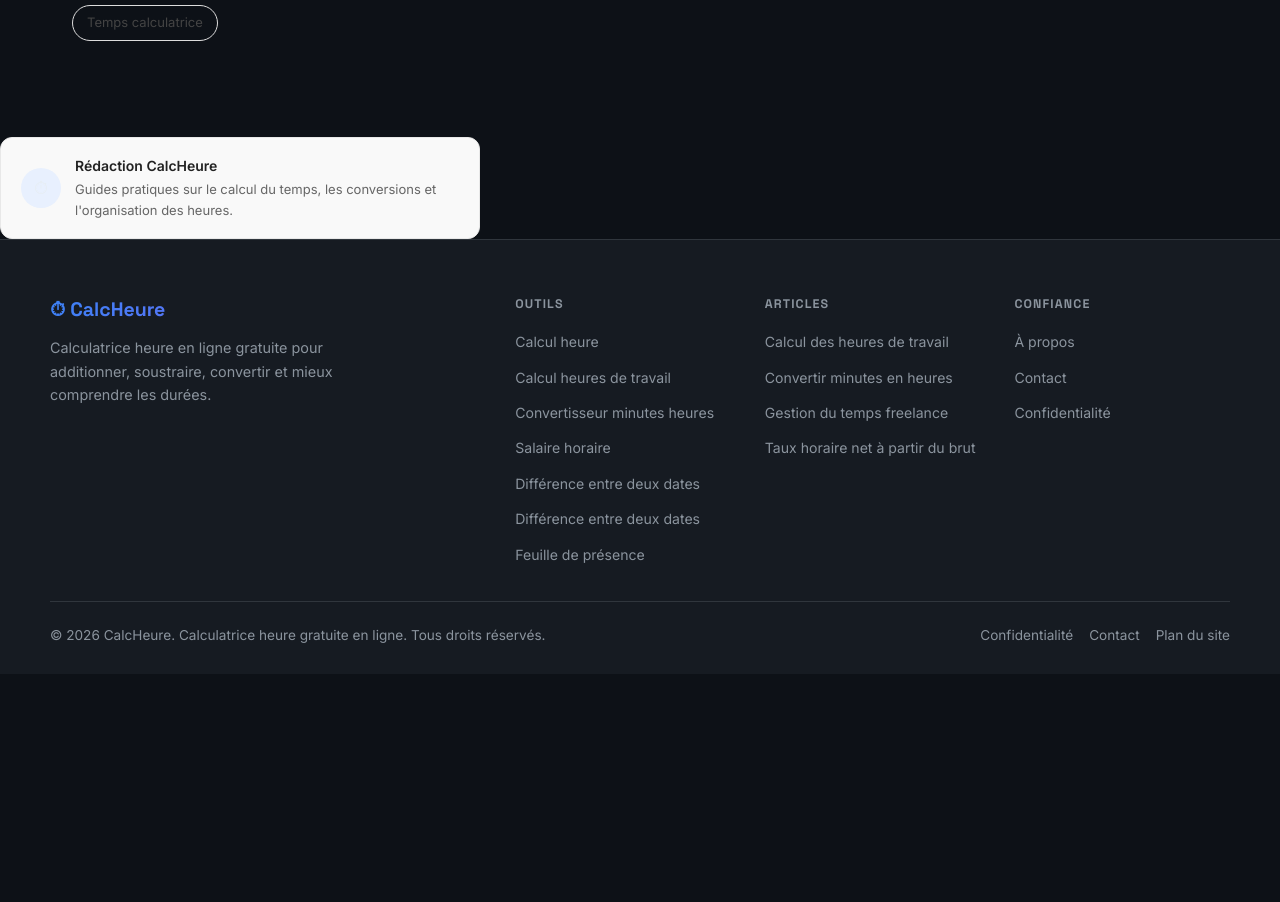
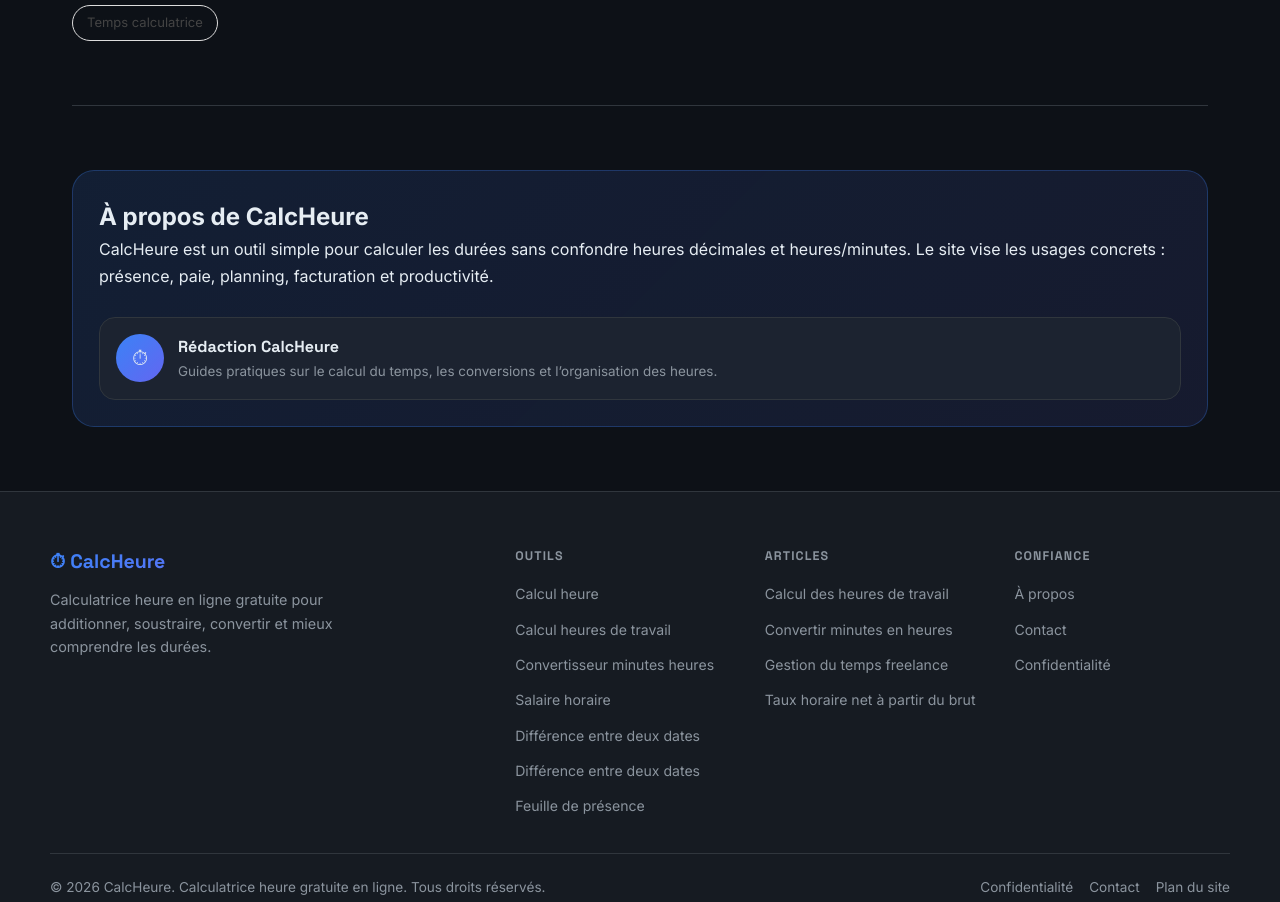
Before and after one commit to heurejour/heurejour, a plain HTML site: page content/index.html in a window 1280 px wide. Shown: the part 6037-6939 px from the top of the page. Before the commit the page ends 6711 px from the top, so only its background shows below. Drawn offline with Linux system fonts and the light colour scheme.

Commit message:
Rédaction CalcHeure.changed

```diff
--- a/content/index.html
+++ b/content/index.html
@@ -508,14 +508,18 @@
     <a href="/calcul-heure/" style="font-size: 13px; padding: 6px 14px; border-radius: 999px; border: 1px solid #ddd; color: #444; text-decoration: none;">Calcule d'heure</a>
     <a href="/calcul-heure/" style="font-size: 13px; padding: 6px 14px; border-radius: 999px; border: 1px solid #ddd; color: #444; text-decoration: none;">Temps calculatrice</a>
   </div>
+</div></div>
 </section>
-      <div style="display: flex; align-items: center; gap: 14px; margin-top: 2rem; padding: 1rem 1.25rem; border: 1px solid #e8e8e8; border-radius: 12px; background: #f9f9f9; max-width: 480px;">
-          <div style="width: 40px; height: 40px; border-radius: 50%; background: #e8f0fe; display: flex; align-items: center; justify-content: center; font-size: 18px; flex-shrink: 0;">⏱</div>
-          <div>
-            <div style="font-weight: 600; font-size: 14px; color: #222;">Rédaction CalcHeure</div>
-            <div style="font-size: 13px; color: #666; margin-top: 2px;">Guides pratiques sur le calcul du temps, les conversions et l'organisation des heures.</div>
-          </div>
-        </div>
+<hr class="section-divider">
+<section id="a-propos-accueil">
+  <div class="about-strip">
+    <h2>À propos de CalcHeure</h2>
+    <p>CalcHeure est un outil simple pour calculer les durées sans confondre heures décimales et heures/minutes. Le site vise les usages concrets : présence, paie, planning, facturation et productivité.</p>
+    <div class="author-box">
+      <div class="author-avatar">⏱</div>
+      <div>
+        <div class="author-name">Rédaction CalcHeure</div>
+        <div class="author-role">Guides pratiques sur le calcul du temps, les conversions et l’organisation des heures.</div>
       </div>
     </div>
   </div>
```
